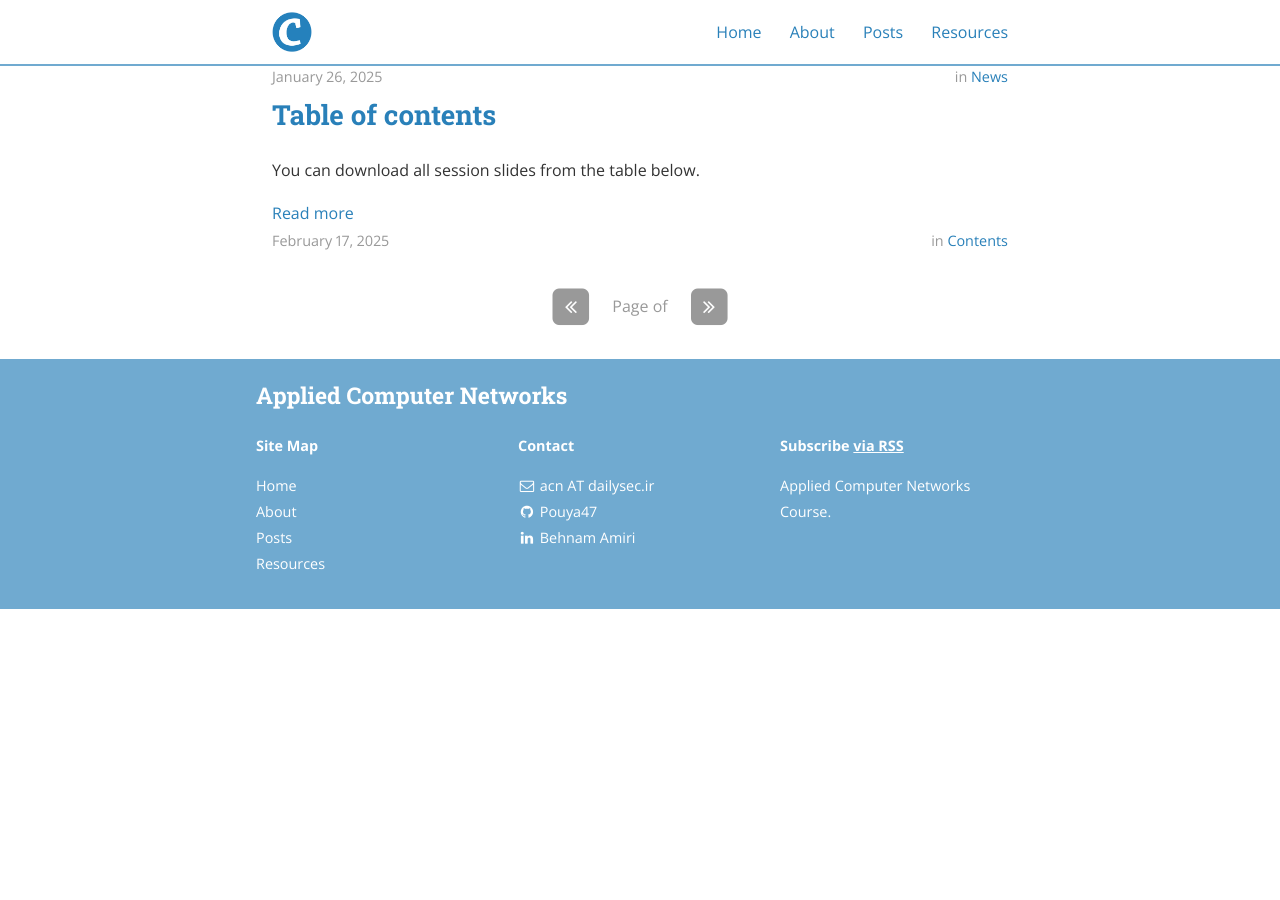
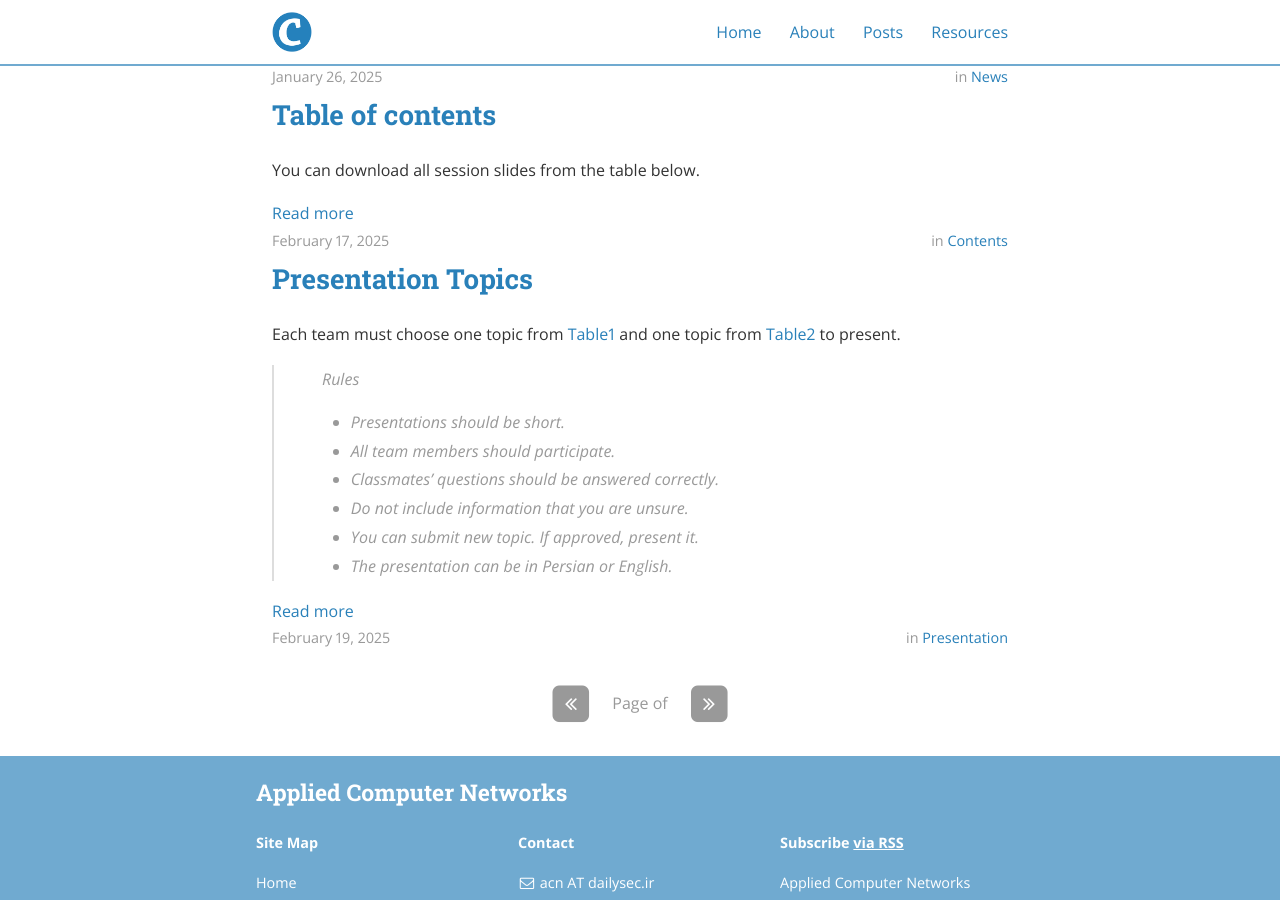
Before and after one commit to aComputerNetworks/aComputerNetworks.github.io, a Jekyll site: the page built from index.html, in a window 1280 px wide and 900 px high, scrolled down 639 px. Built offline with Jekyll 4.4.1, drawn with Linux system fonts in a browser that asks for light colours; nearby versions of some CDN libraries; before the commit the page ends 1248 px from its top, so only the background shows below that.

Commit message:
add presentation topics

```diff
--- /dev/null
+++ b/_posts/2025-02-19-Topics.md
@@ -0,0 +1,48 @@
+---
+layout: post
+title:  "Presentation Topics"
+date:   2025-02-19T08:47:00+03:30
+author: Behnam Amiri
+categories: presentation
+tags:	presentation
+cover:  "/assets/instacode.png"
+---
+
+Each team must choose one topic from [Table1](#table1) and one topic from [Table2](#table2) to present.
+> Rules
+- Presentations should be short.
+- All team members should participate.
+- Classmates' questions should be answered correctly.
+- Do not include information that you are unsure.
+- You can submit new topic. If approved, present it.
+- The presentation can be in Persian or English.
+
+<br>
+
+#### Table1- Technical topics {#table1}
+
+| Topic        | More info								        |  Reserved  |
+|:------------:|------------------------------------------------|------------|
+| **SmartDNS**   | How do services like shekan.ir work?| Not Yet |
+| **Server Virtualization**   | How do virtualization tools like ESXi or Proxmox work?| Not Yet |
+| **Docker**   | What is Docker?| Not Yet |
+| **Active Directory**   | What is AD?| Not Yet |
+| **Server OS**   | What is the difference between a server OS like Windows Server, & a desktop OS?| Not Yet |
+| **Internet History**   | History of Computer Networking and the Internet| Not Yet |
+| **Personal DNS**   | How to register domain and run personal DNS| Not Yet |
+| **Simple Website**   | How do host free website in internet?| Not Yet |
+
+
+
+<hr>
+
+
+#### Table2- General topics {#table2}
+
+| Topic      |More info                         |  Reserved  |
+|------------|----------------------------------|------------|
+| **EQ**   | Emotional intelligence.| Not Yet |
+| **Radical Candor**   | [What is Radical Candor?](https://www.radicalcandor.com/blog/what-is-radical-candor/)| Not Yet |
+| **Authenticity**   | Based on book [Discover Your True North](https://discoveryourtruenorth.org/)| Not Yet |
+| **Johari Window**   | [Johari Window](https://en.wikipedia.org/wiki/Johari_window)| Not Yet |
+| **Team Work**   | -| Not Yet |
```
Also changed, not shown: _posts/2025-02-17-TOC.md (+2 -2 lines).
